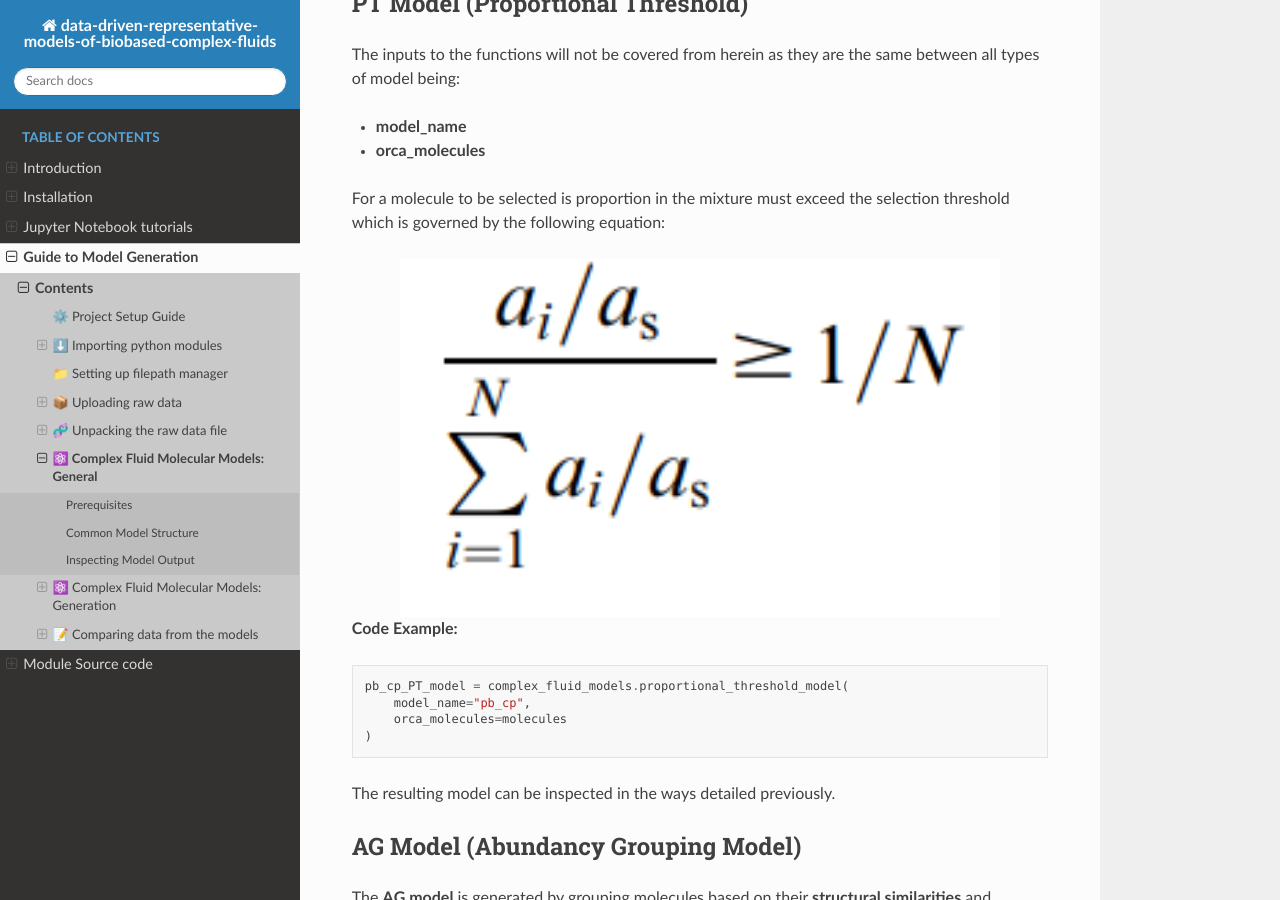
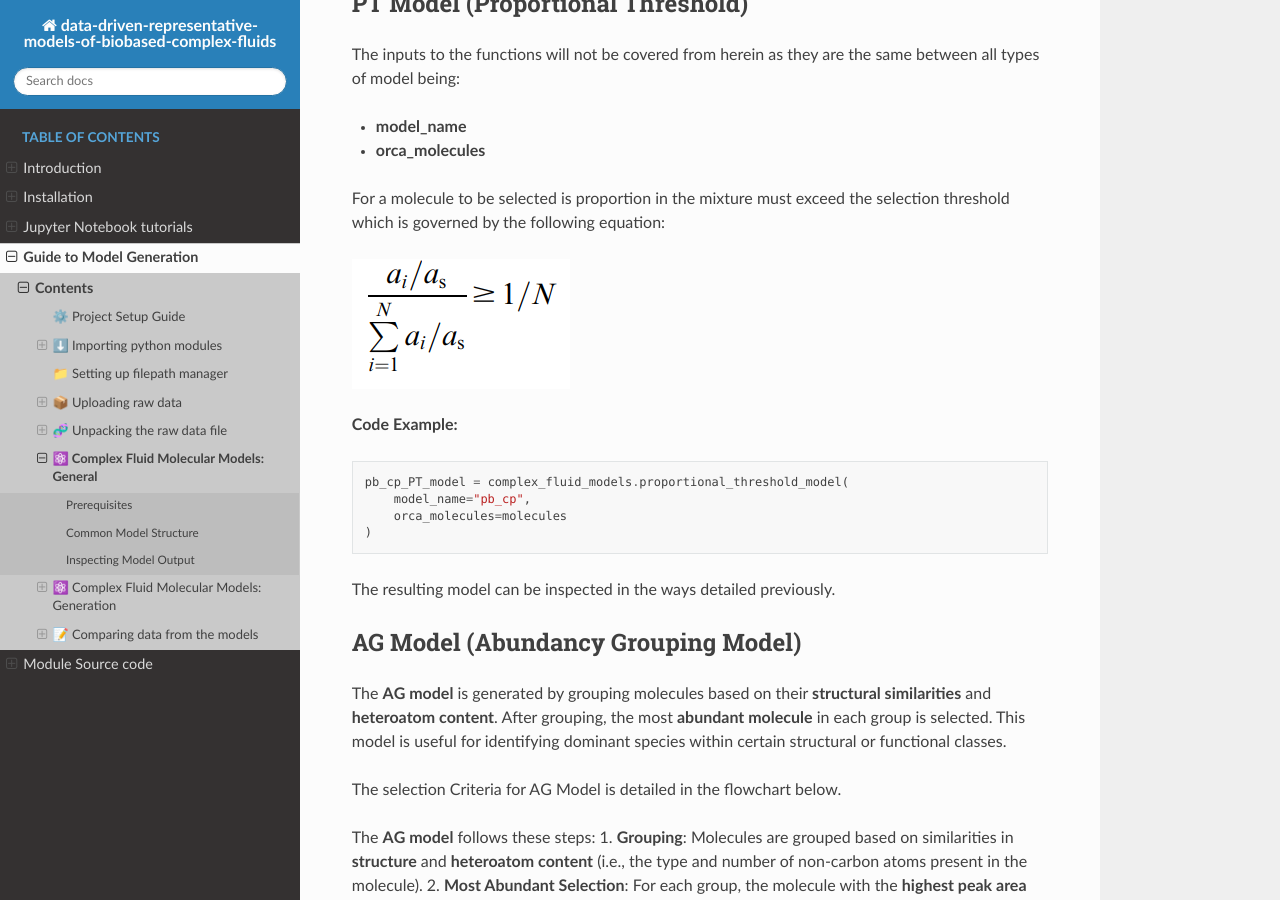
Before and after one commit to MMLabCodes/data-driven-representative-models-of-biobased-complex-fluids, a Sphinx documentation site: the page built from docs/model_overview.rst, in a window 1280 px wide and 900 px high, scrolled down 3258 px. Built offline with Sphinx 7.4.7 and the Read the Docs theme 3.1.0, drawn with Linux system fonts in a browser that asks for light colours; pages that are not in the unit, such as notebooks, are missing from menus.

Commit message:
Image bugfix

```diff
--- a/docs/model_overview.rst
+++ b/docs/model_overview.rst
@@ -137,9 +137,6 @@ The inputs to the functions will not be covered from herein as they are the same
 For a molecule to be selected is proportion in the mixture must exceed the selection threshold which is governed by the following equation:
 
 .. image:: images/pt_criteria.PNG
-   :alt: Directory structure for project
-   :align: center
-   :width: 600px
 
 **Code Example:**
 
@@ -167,9 +164,6 @@ This approach ensures that the most **representative molecules** from each group
 the groups are sorted is shown below.
 
 .. image:: images/ag_sg_criteria.PNG
-   :alt: Directory structure for project
-   :align: center
-   :width: 600px
 
 **Code Example:**
 
```
